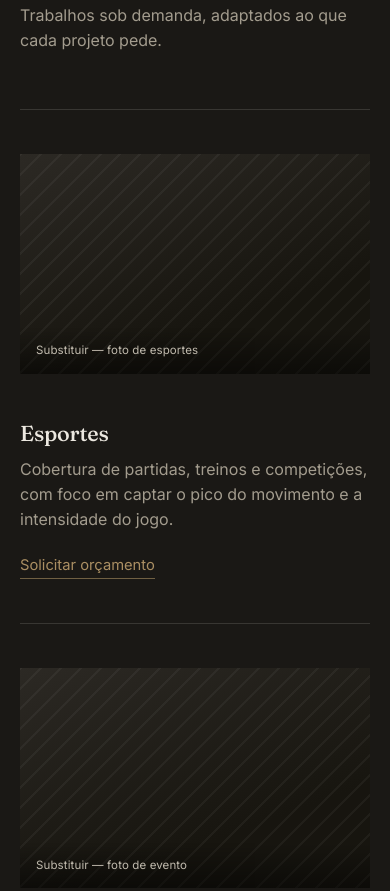
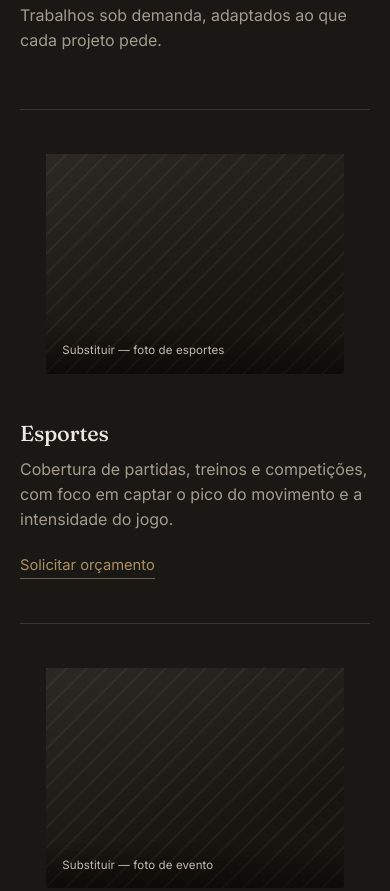
Before and after one commit to messiaszp/rph, a website: page index.html in a window 390 px wide. Shown: the part 3413-4304 px from the top of the page. Drawn offline with Linux system fonts and the light colour scheme; no server answers; a web font is replaced by a local one.

Commit message:
Update style.css

```diff
--- a/css/style.css
+++ b/css/style.css
@@ -1008,9 +1008,11 @@ section{
 @media (max-width: 980px){
 
   .service-media {
-    width: 100%;
-    aspect-ratio: 16 / 10;
-  }
+      width: 85%;
+      aspect-ratio: 16 / 10;
+      margin-left: auto;
+      margin-right: auto;
+   }
 
   .about-grid{
     grid-template-columns: 1fr;
```
